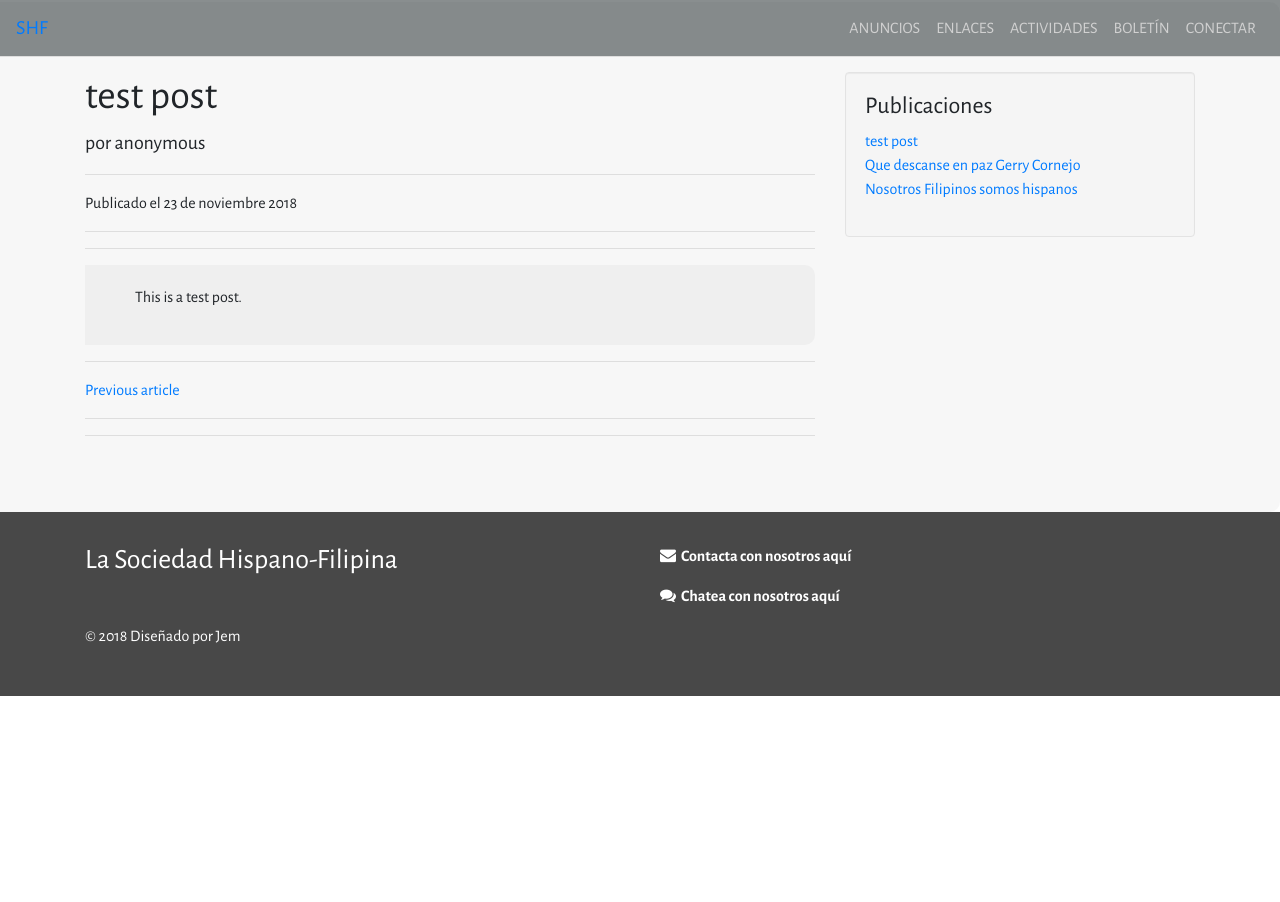
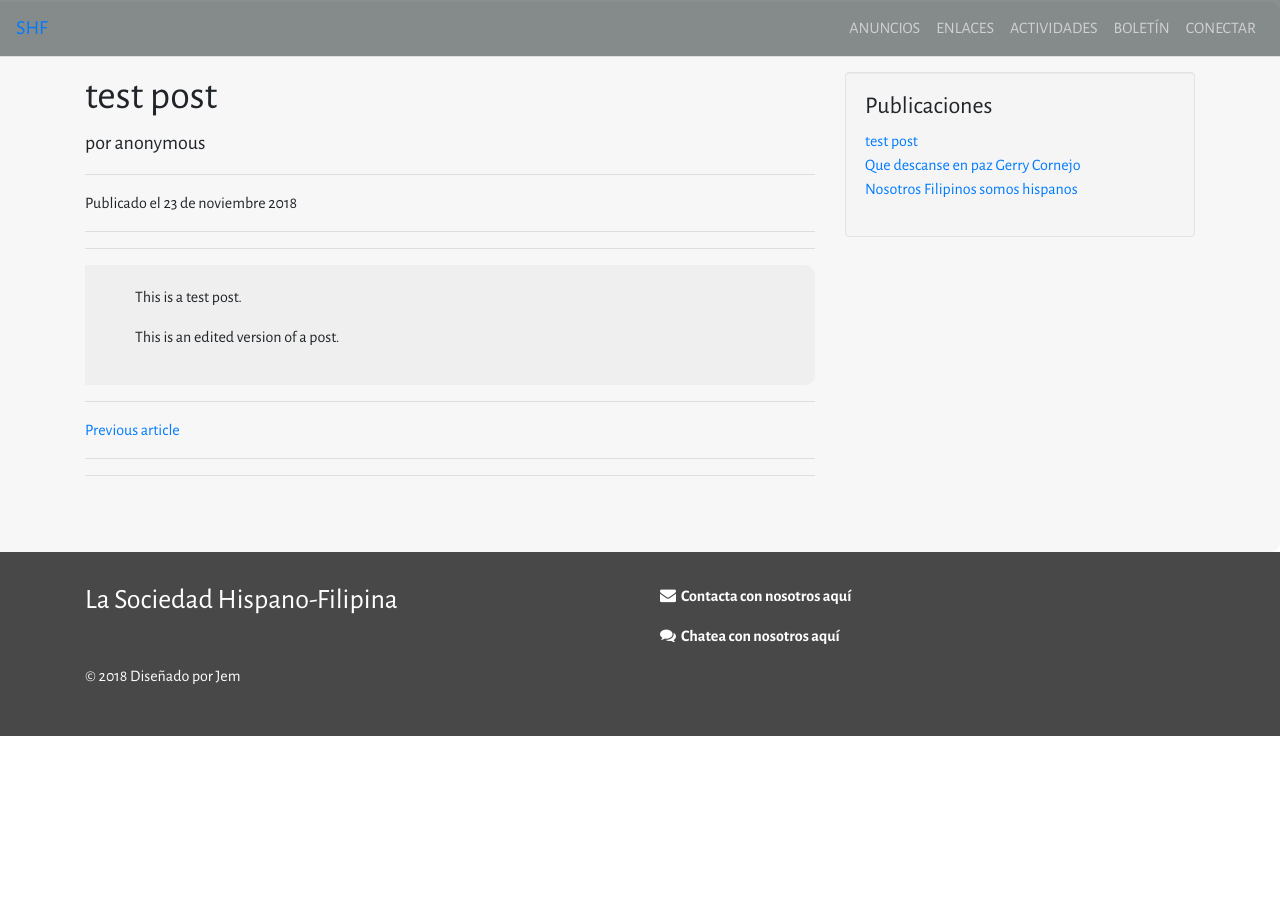
Before and after one commit to sociedadhispanofilipina/sociedadhispanofilipina.github.io, a Jekyll site: the page built from _posts/2018-11-23-test-post.md, in a window 1280 px wide. Built offline with Jekyll 4.4.1, drawn with Linux system fonts in a browser that asks for light colours; a script that is not in the unit is left out; comment, search, counter and statistics services are not loaded.

Commit message:
Update Publicaciones “2018-11-23-test-post”

```diff
--- a/_posts/2018-11-23-test-post.md
+++ b/_posts/2018-11-23-test-post.md
@@ -4,3 +4,5 @@ Publicado el: 2018-11-23T14:40:13.687Z
 author: anonymous
 ---
 This is a test post.
+
+This is an edited version of a post.
```
